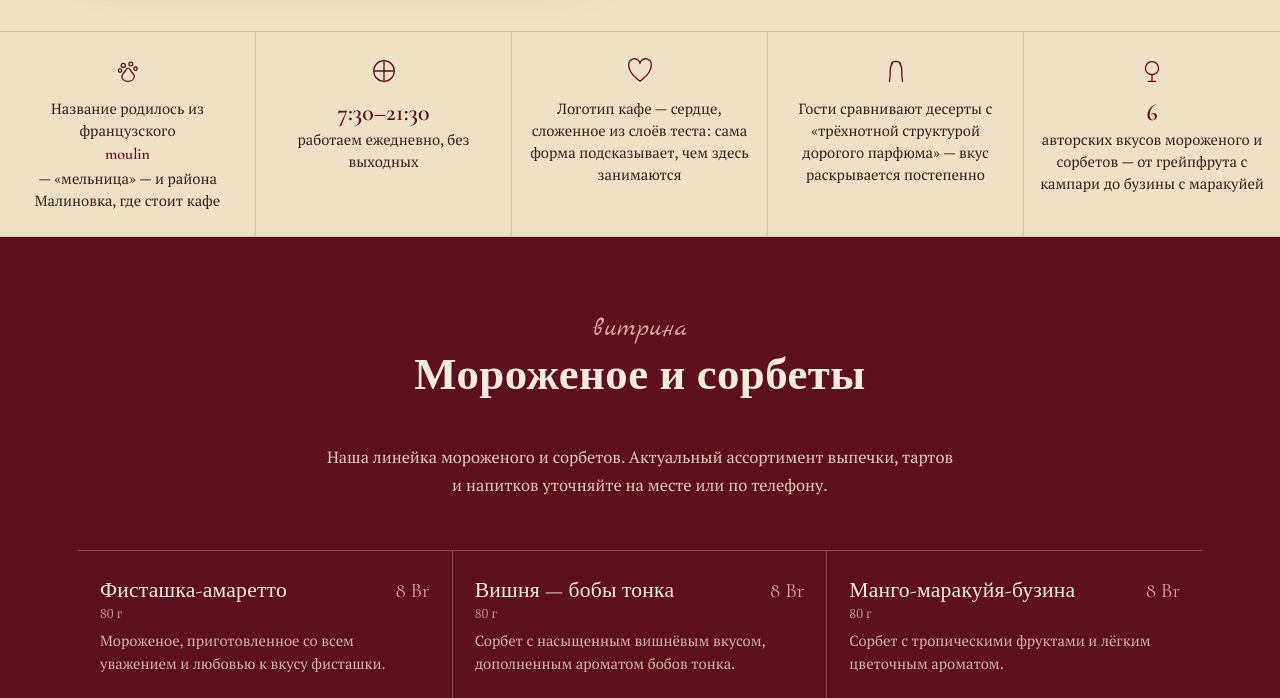
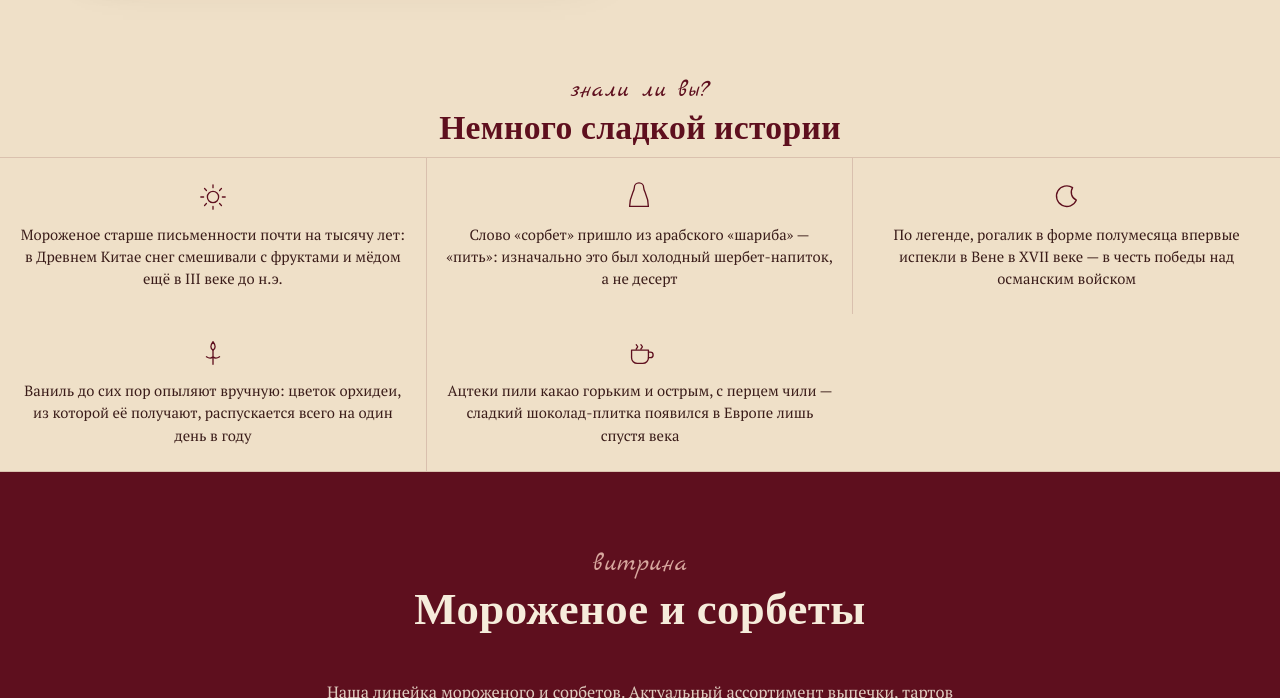
Before and after one commit to JeanRomeo-Flow/velvet-parallax-otter, a plain HTML site: page index.html in a window 1280 px wide. Shown: the part 1702-2400 px from the top of the page. Drawn offline with nearby package versions, Linux system fonts and the light colour scheme.

Commit message:
Заменить рабочие часы в блоке фактов на настоящие исторические факты о десертах

```diff
--- a/index.html
+++ b/index.html
@@ -209,7 +209,11 @@ section{padding:76px 0}
 
 /* fun facts */
 .facts-wrap{background:var(--cream-2);padding:0}
-.facts-strip{display:grid;grid-template-columns:repeat(5,1fr);gap:0;border-top:1px solid rgba(94,15,30,.15);border-bottom:1px solid rgba(94,15,30,.15)}
+.facts-head{text-align:center;padding:44px 28px 8px}
+.facts-head .eyebrow{font-size:1.5rem}
+.facts-head h2{font-size:clamp(1.6rem,3vw,2.1rem);color:var(--burgundy)}
+.facts-strip{display:grid;grid-template-columns:repeat(3,1fr);gap:0;border-top:1px solid rgba(94,15,30,.15);border-bottom:1px solid rgba(94,15,30,.15)}
+.fact:nth-child(3n){border-right:none}
 .fact{padding:24px 16px;text-align:center;border-right:1px solid rgba(94,15,30,.15)}
 .fact:last-child{border-right:none}
 .fact .ico{width:30px;height:30px;margin:0 auto 12px;color:var(--burgundy);transition:transform .35s ease}
@@ -396,7 +400,7 @@ footer .script{color:var(--rose);font-size:1.3rem}
 
   .facts-strip{grid-template-columns:repeat(2,1fr)}
   .fact{border-right:1px solid rgba(94,15,30,.15);border-bottom:1px solid rgba(94,15,30,.15);padding:22px 10px}
-  .fact:nth-child(2n){border-right:none}
+  .fact:nth-child(2n),.fact:last-child{border-right:none}
 
   .contact-grid{gap:30px}
   .map-frame{min-height:260px}
@@ -508,28 +512,30 @@ footer .script{color:var(--rose);font-size:1.3rem}
 <div class="divider"><svg viewBox="0 0 32 32"><path d="M16 27C7 20 4 14 4 10a6 6 0 0 1 12-2 6 6 0 0 1 12 2c0 4-3 10-12 17Z"/></svg></div>
 
 <section class="facts-wrap">
+  <div class="facts-head reveal">
+    <span class="eyebrow">знали ли вы?</span>
+    <h2>Немного сладкой истории</h2>
+  </div>
   <div class="facts-strip reveal">
     <div class="fact">
-      <div class="ico"><svg viewBox="0 0 32 32"><path d="M16 27c-4 0-6.5-2.4-6.5-5.4 0-2.6 2.4-3.6 3.6-5.7 1-1.8 1.6-3 3-3s2 1.2 3 3c1.2 2.1 3.6 3.1 3.6 5.7 0 3-2.7 5.4-6.7 5.4Z"/><circle cx="11" cy="10" r="2.2"/><circle cx="19" cy="8.5" r="2"/><circle cx="24" cy="13.5" r="1.8"/><circle cx="7.5" cy="15.5" r="1.8"/></svg></div>
-      <p>Название родилось из французского <b style="font-size:1rem">moulin</b> — «мельница» — и района Малиновка, где стоит кафе</p>
+      <div class="ico"><svg viewBox="0 0 32 32"><path d="M16 3v3M16 26v3M3 16h3M26 16h3M7 7l2 2M23 23l2 2M25 7l-2 2M9 23l-2 2"/><circle cx="16" cy="16" r="6"/></svg></div>
+      <p>Мороженое старше письменности почти на тысячу лет: в Древнем Китае снег смешивали с фруктами и мёдом ещё в III веке до н.э.</p>
     </div>
     <div class="fact">
-      <div class="ico"><svg viewBox="0 0 32 32"><path d="M16 5v22M6 16h20"/><circle cx="16" cy="16" r="11"/></svg></div>
-      <b>7:30–21:30</b>
-      <p>работаем ежедневно, без выходных</p>
+      <div class="ico"><svg viewBox="0 0 32 32"><path d="M6 26c0-11 5-16 5-20a5 5 0 0 1 10 0c0 4 5 9 5 20"/><path d="M6 26h20"/></svg></div>
+      <p>Слово «сорбет» пришло из арабского «шариба» — «пить»: изначально это был холодный шербет-напиток, а не десерт</p>
     </div>
     <div class="fact">
-      <div class="ico"><svg viewBox="0 0 32 32"><path d="M16 27C7 20 4 14 4 10a6 6 0 0 1 12-2 6 6 0 0 1 12 2c0 4-3 10-12 17Z"/></svg></div>
-      <p>Логотип кафе — сердце, сложенное из слоёв теста: сама форма подсказывает, чем здесь занимаются</p>
+      <div class="ico"><svg viewBox="0 0 32 32"><path d="M22 6a11 11 0 1 0 4 13.2A9 9 0 0 1 22 6Z"/></svg></div>
+      <p>По легенде, рогалик в форме полумесяца впервые испекли в Вене в XVII веке — в честь победы над османским войском</p>
     </div>
     <div class="fact">
-      <div class="ico"><svg viewBox="0 0 32 32"><path d="M9 27c2-9-1-14 3-19M23 27c-2-9 1-14-3-19"/><path d="M11 8c1.5-3 8-3 10 0"/></svg></div>
-      <p>Гости сравнивают десерты с «трёхнотной структурой дорогого парфюма» — вкус раскрывается постепенно</p>
+      <div class="ico"><svg viewBox="0 0 32 32"><path d="M16 4c-3 4-3 7 0 9 3-2 3-5 0-9Z"/><path d="M16 13v15M9 20c3 2 5 2 7 0M23 20c-3 2-5 2-7 0"/></svg></div>
+      <p>Ваниль до сих пор опыляют вручную: цветок орхидеи, из которой её получают, распускается всего на один день в году</p>
     </div>
     <div class="fact">
-      <div class="ico"><svg viewBox="0 0 32 32"><circle cx="16" cy="13" r="7"/><path d="M16 20v7M12 27h8"/></svg></div>
-      <b>6</b>
-      <p>авторских вкусов мороженого и сорбетов — от грейпфрута с кампари до бузины с маракуйей</p>
+      <div class="ico"><svg viewBox="0 0 32 32"><path d="M7 13h18v8a6 6 0 0 1-6 6h-6a6 6 0 0 1-6-6v-8Z"/><path d="M25 15h2a3 3 0 0 1 0 6h-2"/><path d="M12 7c0 1.2 1.5 1.2 1.5 2.4S12 10.8 12 12M17 7c0 1.2 1.5 1.2 1.5 2.4S17 10.8 17 12"/></svg></div>
+      <p>Ацтеки пили какао горьким и острым, с перцем чили — сладкий шоколад-плитка появился в Европе лишь спустя века</p>
     </div>
   </div>
 </section>
```
